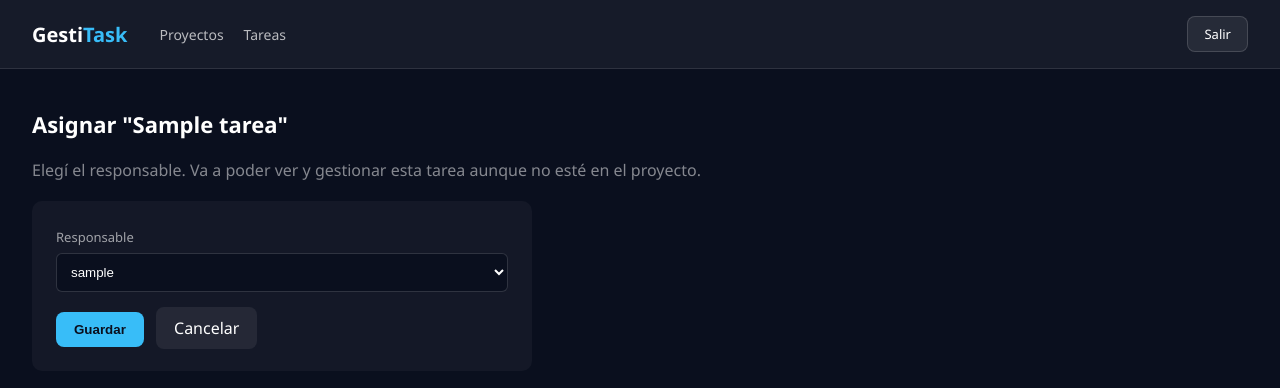
After one commit to pauortec/gestiondetareas, a Django app: page /tareas/1/asignar/ in a window 1280 px wide. The commit adds this page. Shown: the top 388 px of the page. Run offline with Django 5.2, Linux system fonts and the light colour scheme; a user stored in the database is signed in; tables that the repository leaves empty hold one stand-in row (values such as "Sample post").

Commit message:
feat: asignar tareas a otro usuario con acceso para gestionarlas

```diff
--- a/app/tareas/urls.py
+++ b/app/tareas/urls.py
@@ -10,4 +10,5 @@ urlpatterns = [
     path('proyectos/<int:pk>/compartir/', views.compartir_proyecto, name='compartir_proyecto'),
     path('tareas/', views.lista_tareas, name='lista_tareas'),
     path('tareas/mover/', views.mover_tarea, name='mover_tarea'),
+    path('tareas/<int:pk>/asignar/', views.asignar_tarea, name='asignar_tarea'),
 ]
--- a/app/tareas/views.py
+++ b/app/tareas/views.py
@@ -105,6 +105,23 @@ def lista_tareas(request):
     return render(request, 'tareas/lista.html', {'tareas': tareas})
 
 
+# Cualquiera con acceso puede reasignar la tarea a otro usuario del sistema
+@login_required
+def asignar_tarea(request, pk):
+    tarea = get_object_or_404(Tarea, pk=pk)
+    if not puede_ver_tarea(request.user, tarea):
+        return redirect('lista_tareas')
+
+    if request.method == 'POST':
+        uid = request.POST.get('responsable') or None
+        tarea.responsable = User.objects.filter(pk=uid).first() if uid else None
+        tarea.save(update_fields=['responsable'])
+        return redirect('lista_tareas')
+
+    candidatos = User.objects.order_by('username')
+    return render(request, 'tareas/asignar.html', {'tarea': tarea, 'candidatos': candidatos})
+
+
 # Mueve una tarjeta a otro estado y guarda el orden de la columna destino.
 # Recibe JSON: {tarea_id, estado, orden: [ids en el orden final de la columna]}
 @login_required
--- /dev/null
+++ b/app/templates/tareas/asignar.html
@@ -0,0 +1,29 @@
+{% extends 'base.html' %}
+{% block title %}Asignar tarea{% endblock %}
+
+{% block estilos %}
+.form-box { background: rgba(255,255,255,0.04); padding: 24px; border-radius: 10px; max-width: 500px; }
+.form-box select { width: 100%; padding: 10px; margin-top: 6px; background: #0a0f1e; color: #fff; border: 1px solid rgba(255,255,255,0.15); border-radius: 6px; }
+.btn { padding: 10px 18px; background: #38bdf8; color: #0a0f1e; border: 0; border-radius: 8px; cursor: pointer; font-weight: 600; }
+.btn-cancel { background: rgba(255,255,255,0.07); color: #fff; margin-left: 8px; text-decoration: none; padding: 10px 18px; border-radius: 8px; }
+{% endblock %}
+
+{% block contenido %}
+<h2>Asignar "{{ tarea.titulo }}"</h2>
+<p style="color:rgba(255,255,255,0.5); margin-bottom:20px;">Elegí el responsable. Va a poder ver y gestionar esta tarea aunque no esté en el proyecto.</p>
+
+<form method="post" class="form-box">
+    {% csrf_token %}
+    <label style="font-size:13px; color:rgba(255,255,255,0.6);">Responsable</label>
+    <select name="responsable">
+        <option value="">(sin asignar)</option>
+        {% for u in candidatos %}
+        <option value="{{ u.pk }}" {% if tarea.responsable_id == u.pk %}selected{% endif %}>{{ u.username }}</option>
+        {% endfor %}
+    </select>
+    <div style="margin-top:20px;">
+        <button type="submit" class="btn">Guardar</button>
+        <a class="btn-cancel" href="{% url 'lista_tareas' %}">Cancelar</a>
+    </div>
+</form>
+{% endblock %}
--- a/app/templates/tareas/lista.html
+++ b/app/templates/tareas/lista.html
@@ -12,6 +12,7 @@
             <th>Categoría</th>
             <th>Responsable</th>
             <th>Fecha límite</th>
+            <th></th>
         </tr>
     </thead>
     <tbody>
@@ -23,9 +24,10 @@
             <td>{{ t.get_categoria_display }}</td>
             <td>{{ t.responsable.username|default:"-" }}</td>
             <td>{{ t.fecha_limite|date:"d/m/Y"|default:"-" }}</td>
+            <td><a href="{% url 'asignar_tarea' t.pk %}" style="color:#38bdf8;">Asignar</a></td>
         </tr>
         {% empty %}
-        <tr><td colspan="6" class="vacio">No hay tareas para mostrar.</td></tr>
+        <tr><td colspan="7" class="vacio">No hay tareas para mostrar.</td></tr>
         {% endfor %}
     </tbody>
 </table>
```
